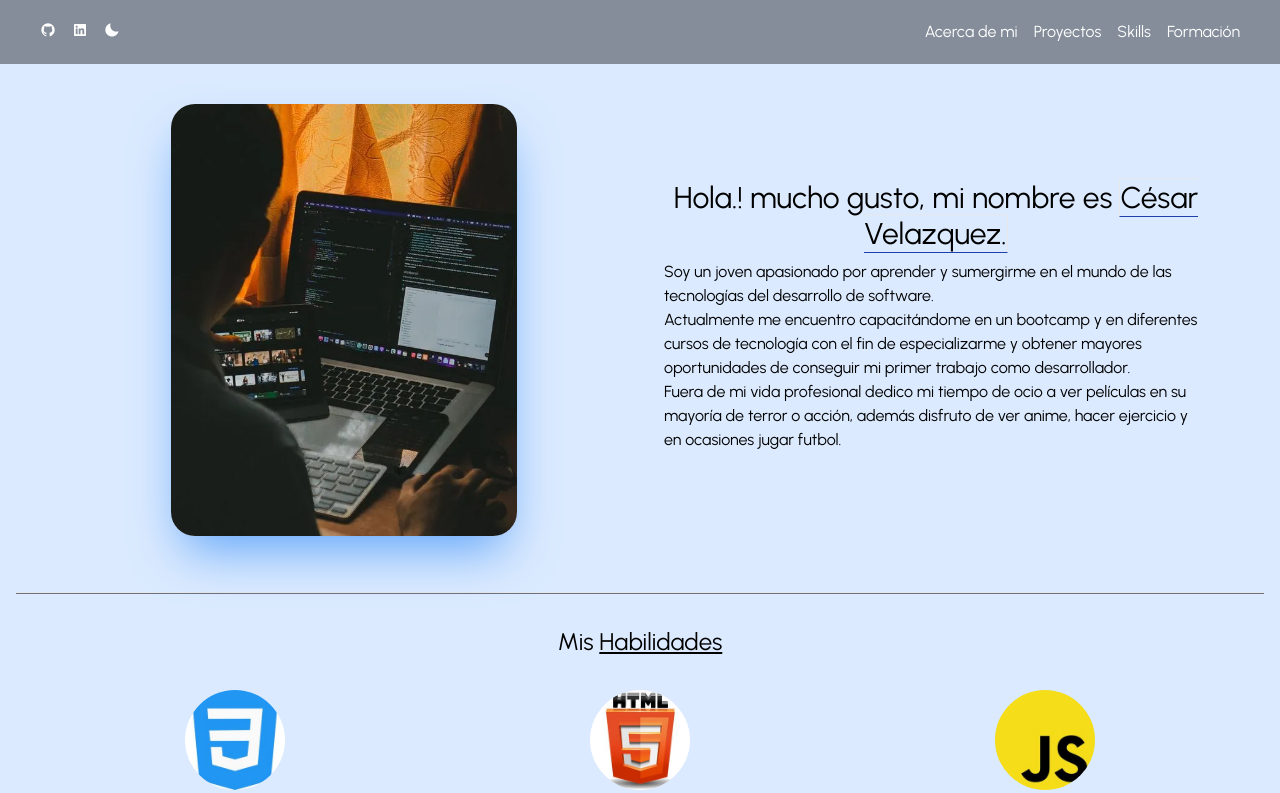
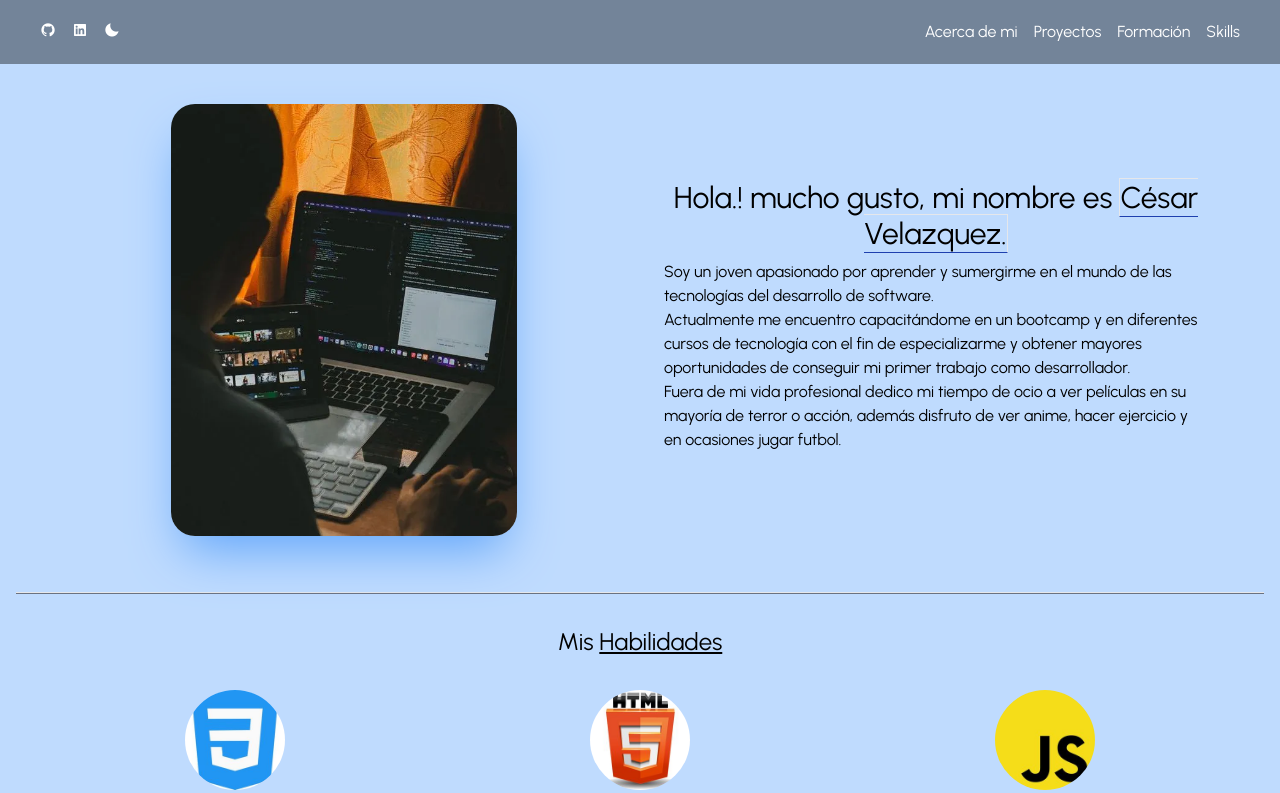
Before and after one commit to cesar-velazquez/miweb, a React (Vite) app: page / in a window 1280 px wide. Shown: the top 793 px of the page. Built offline with nearby package versions, Linux system fonts and the light colour scheme; what tailwindcss-animated would draw is missing.

Commit message:
4° commit

```diff
--- a/src/App.jsx
+++ b/src/App.jsx
@@ -15,7 +15,7 @@ function App() {
   }
 
   return (
-    <main className='font-urbanist bg-blue-100 min-h-screen'>
+    <main className='font-urbanist bg-blue-200 min-h-screen'>
       <Navbar MenuOpen={MenuOpen} />
       {
         isOpen && <OpenMenu MenuOpen={MenuOpen} />
--- a/src/components/Navbar.jsx
+++ b/src/components/Navbar.jsx
@@ -17,12 +17,12 @@ const Navbar = ({MenuOpen}) => {
                 <ul id='about' className='flex gap-4'>
                     <li><a href="about">Acerca de mi</a></li>
                     <li><a href="#projects">Proyectos</a></li>
+                    <li><a href="#formation">Formación</a></li>
                     <li><a href="#skills">Skills</a></li>
-                    <li><a href="#formation">Formación</a></li>
                 </ul>
             </div>
             {/* <div> */}
-            <i onClick={MenuOpen} className='sm:hidden bx bx-menu'></i>
+            <i onClick={MenuOpen} className='sm:hidden bx bx-menu cursor-pointer'></i>
             {/* </div> */}
             </div>
 
--- a/src/components/OpenMenu.jsx
+++ b/src/components/OpenMenu.jsx
@@ -3,15 +3,15 @@ function OpenMenu({ MenuOpen }) {
 
     return (
         <div onClick={MenuOpen}
-            className={`flex flex-col text-center items-center bg-white/10
-            text-white font-urbanist sm:invisible
-            transition duration-500 ease-in-out opacity-0 transform ${MenuOpen ? 'opacity-100 scale-100' : 'opacity-0 scale-95'}
+            className={`flex flex-col text-center items-center bg-blue-500/60
+            text-black font-urbanist sm:invisible
+            ${MenuOpen ? 'opacity-100 duration-1000 delay-1000 animate-fade ' : 'opacity-0 '}
             `}>
-            <ul id='about' className=' gap-4'>
-                <li><a href="#about">Acerca de mi</a></li>
-                <li><a href="#projects">Proyectos</a></li>
-                <li><a href="#skills">Skills</a></li>
-                <li><a href="#formation">Formación</a></li>
+            <ul id='about' className='cursor-pointer   gap-4'>
+                <li className="hover:bg-white hover:text-black rounded-3xl p-1" ><a href="#about">Acerca de mi</a></li>
+                <li className="hover:bg-white hover:text-black rounded-3xl p-1" ><a href="#formation">Formación</a></li>
+                <li className="hover:bg-white hover:text-black rounded-3xl p-1" ><a href="#projects">Proyectos</a></li>
+                <li className="hover:bg-white hover:text-black rounded-3xl p-1" ><a href="#skills">Skills</a></li>
             </ul>
         </div>
     )
```
